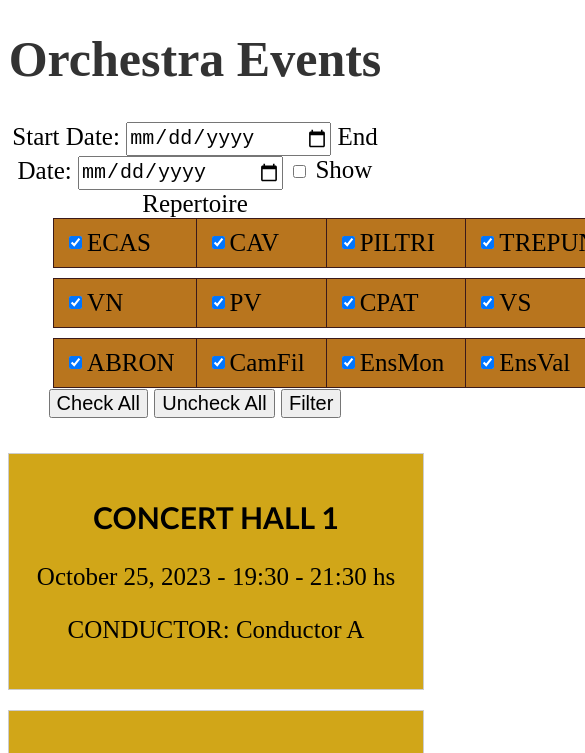
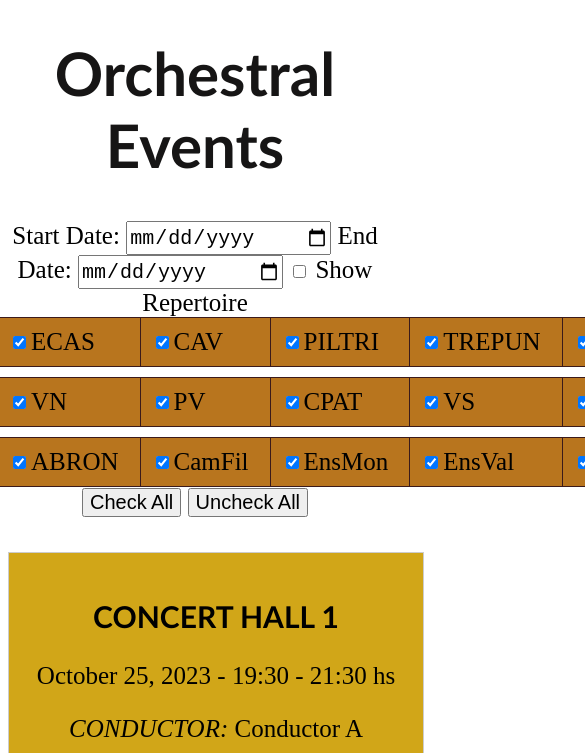
Before and after one commit to RantuchoM/cse121b, a plain HTML site: page project.html in a window 390 px wide. Both pictures are taken after a click on the button "Check All". Shown: the part 82-835 px from the top of the page, 585 px wide, since content can reach past the window. Drawn offline with Linux system fonts and the light colour scheme.

Commit message:
W07 - Final Project

```diff
--- a/project.html
+++ b/project.html
@@ -8,7 +8,7 @@
         <img src="images/header.jpg" alt="Orchestra Header">
     </header>
     <div class="container">
-        <h1>Orchestra Events</h1>
+        <h1>Orchestral Events</h1>
         <div class="filters">
             <label for="startDate">Start Date:</label>
             <input type="date" id="startDate">
@@ -24,7 +24,6 @@
         </div>
         <button id="checkAllButton">Check All</button>
         <button id="uncheckAllButton">Uncheck All</button>
-        <button id="filterButton">Filter</button>
         <ul id="agendaList"></ul>
     </div>
     <script src="scripts/project.js"></script>
--- a/scripts/project.js
+++ b/scripts/project.js
@@ -7,7 +7,6 @@ const startDateInput = document.getElementById('startDate');
 const endDateInput = document.getElementById('endDate');
 const checkAllButton = document.getElementById('checkAllButton');
 const uncheckAllButton = document.getElementById('uncheckAllButton');
-const filterButton = document.getElementById('filterButton');
 const showRepertoireCheckbox = document.getElementById('showRepertoireCheckbox');
 
 let data; // Store JSON data
@@ -54,7 +53,9 @@ function filterAndDisplayEvents() {
 
     // Function to format a date as "dd month yyyy"
     function formatDate(dateStr) {
+        //console.log(dateStr);
         const options = { year: 'numeric', month: 'long', day: 'numeric' };
+        //console.log(new Date(dateStr).toLocaleDateString(undefined, options));
         return new Date(dateStr).toLocaleDateString(undefined, options);
     }
 
@@ -63,10 +64,6 @@ function filterAndDisplayEvents() {
         return `${startTime} - ${endTime} hs`;
     }
 
-    // Function to create a separator line
-    function createSeparator() {
-        return document.createElement('hr');
-    }
 
     // Function to display concerts as cards
     function displayConcertCards(events) {
@@ -76,13 +73,20 @@ function filterAndDisplayEvents() {
 
             // Location and date
             const locationDate = document.createElement('p');
-            locationDate.innerHTML = `<b class="location">${event.location.toUpperCase()}</b><br><br>${formatDate(event.date)} - ${formatTime(event.startTime, event.endTime)}`;
+            locationDate.innerHTML = `<b class="location">${event.location.toUpperCase()}</b><br><br>${formatDate(event.date+ 'T00:00')} - ${formatTime(event.startTime, event.endTime)}`;
             card.appendChild(locationDate);
 
             // Conductor
             const conductor = document.createElement('p');
-            conductor.innerHTML = `CONDUCTOR: ${event.conductor}`;
+            conductor.innerHTML = `<i>CONDUCTOR:</i> ${event.conductor}`;
             card.appendChild(conductor);
+
+            const ensembles = document.createElement('p');
+            let ensemblesStr = "";
+            ensemblesStr = event.ensembles.reduce((a,x) => `${a}, ${x}`,"");
+            ensembles.innerHTML = `<i>ENSEMBLES:</i> ${ensemblesStr.substring(2)}`;
+            card.appendChild(ensembles);
+
 
             if (showRepertoireCheckbox.checked) {
                 // Repertoire
@@ -97,7 +101,10 @@ function filterAndDisplayEvents() {
             // Add the card to the agenda list
             agendaList.appendChild(card);
             //agendaList.appendChild(createSeparator());
+
         });
+
+
     }
 
     // Function to display repertoire as lines with minimal separation
@@ -114,15 +121,20 @@ function filterAndDisplayEvents() {
 
         return repertoireContainer;
     }
-
+    let amount = 0;
     // Filter and display events for the selected ensembles and within the date range.
     data.events.forEach(event => {
+        //console.log(event.date);
         const eventDate = new Date(event.date + 'T' + event.startTime);
+        //console.log(eventDate);
         const isDateInRange = (!startDate || eventDate >= startDate) && (!endDate || eventDate <= endDate);
         if (isDateInRange && event.ensembles.some(ensemble => ensemblesToDisplay.includes(ensemble))) {
             displayConcertCards([event]);
+            amount ++;
         }
+
     });
+    console.log(`Amount of events: ${amount}`);
 }
 // Function to display ensemble checkboxes
 function displayEnsembleCheckboxes() {
@@ -183,7 +195,6 @@ async function initialize() {
     // Add event listeners to handle button clicks, date input changes, and "Show Repertoire" checkbox change
     checkAllButton.addEventListener('click', checkAll);
     uncheckAllButton.addEventListener('click', uncheckAll);
-    filterButton.addEventListener('click', filterAndDisplayEvents);
     startDateInput.addEventListener('input', filterAndDisplayEvents);
     endDateInput.addEventListener('input', filterAndDisplayEvents);
     showRepertoireCheckbox.addEventListener('change', filterAndDisplayEvents);
--- a/styles/project.css
+++ b/styles/project.css
@@ -28,11 +28,11 @@
     padding: 0;
 }
 .ensemble-checkbox {
-    margin: 0; /* Remove margin to align with text */
+    margin: 0;
 }
 
 .ensemble-container input[type="checkbox"] {
-    margin: 0 5px; /* Adjust the margin as needed */
+    margin: 0 5px;
 }
 
 body {
@@ -42,18 +42,20 @@ body {
 }
 
 header {
-    background: black; /* Change this to the background color you prefer */
+    background: black;
     padding: 0 0;
     text-align: center;
 }
 
 header img {
-    max-width: 100%; /* Ensures the image scales to fit the header */
+    max-width: 100%;
 }
 
 h1 {
-    color: #333;
-    font-size: 50px;
+    color: #161515;
+    font-size: 60px;
+    font-family:'Gill Sans', 'Gill Sans MT', Calibri, 'Trebuchet MS', sans-serif;
+
 }
 .filters
 {
@@ -131,13 +133,24 @@ button{
 }
 
 /* Adjustments for smaller screens (e.g., portrait mode on mobile) */
-@media (max-width: 768px) {
+@media (max-width: 1208px) {
     .concert-card {
         width: 100%; /* On smaller screens, make the width 100% to stack cards vertically */
         margin: 10px 0; /* Remove horizontal margin and add vertical margin */
+    }
+    .ensemble-grid {
+        display: grid;
+        grid-template-columns: repeat(5, 1fr); /* 3 columns */
+        grid-template-rows: repeat(3, 1fr); /* 5 rows */
+        gap: 10px; /* Adjust the gap between checkboxes as needed */
+        justify-items: center; /* Center horizontally */
+        align-items: center; /* Center vertically */
+        width: 100%; /* Adjust the width as needed */
+        margin: 0 auto; /* Center the grid horizontally */
     }
 }
 .location {
     font-size: 30px; /* Adjust the font size as needed */
     font-family:'Gill Sans', 'Gill Sans MT', Calibri, 'Trebuchet MS', sans-serif;
+
 }
```
